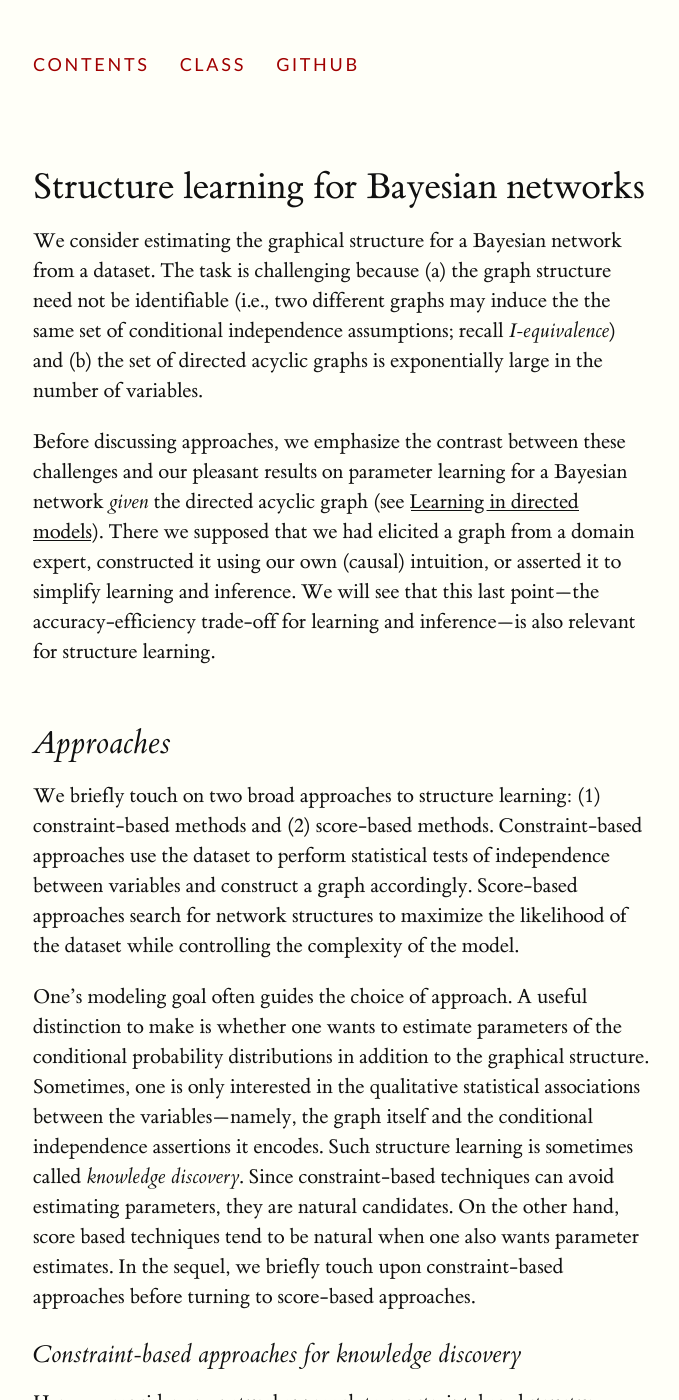
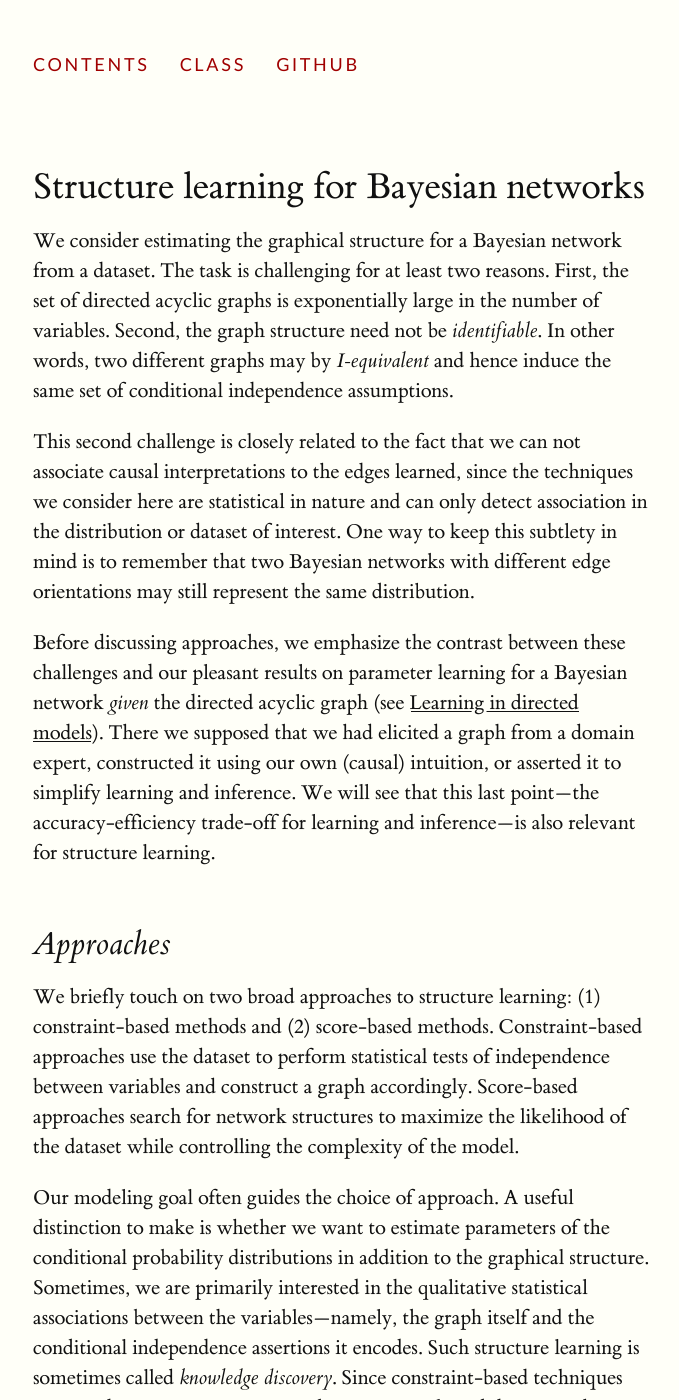
Before and after one commit to ermongroup/cs228-notes, a Jekyll site: the page built from learning/structure/index.md, in a window 1280 px wide and 1400 px high. Shown: the whole window, without its empty margins (127-806 px from the left). Built offline with Jekyll 4.4.1, drawn with Linux system fonts in a browser that asks for light colours; formulas are drawn with MathJax 3; some of the changed text lies outside the part shown.

Commit message:
add caution about causal interpretation

```diff
--- a/learning/structure/index.md
+++ b/learning/structure/index.md
@@ -4,7 +4,13 @@ title: Structure learning for Bayesian networks
 ---
 
 We consider estimating the graphical structure for a Bayesian network from a dataset.
-The task is challenging because (a) the graph structure need not be identifiable (i.e., two different graphs may induce the the same set of conditional independence assumptions; recall _I-equivalence_) and (b) the set of directed acyclic graphs is exponentially large in the number of variables.
+The task is challenging for at least two reasons.
+First, the set of directed acyclic graphs is exponentially large in the number of variables.
+Second, the graph structure need not be _identifiable_.
+In other words, two different graphs may by _I-equivalent_ and hence induce the same set of conditional independence assumptions.
+
+This second challenge is closely related to the fact that we can not associate causal interpretations to the edges learned, since the techniques we consider here are statistical in nature and can only detect association in the distribution or dataset of interest.
+One way to keep this subtlety in mind is to remember that two Bayesian networks with different edge orientations may still represent the same distribution.
 
 Before discussing approaches, we emphasize the contrast between these challenges and our pleasant results on parameter learning for a Bayesian network _given_ the directed acyclic graph (see [Learning in directed models](../directed/)).
 There we supposed that we had elicited a graph from a domain expert, constructed it using our own (causal) intuition, or asserted it to simplify learning and inference.
@@ -16,26 +22,28 @@ We briefly touch on two broad approaches to structure learning: (1) constraint-b
 Constraint-based approaches use the dataset to perform statistical tests of independence between variables and construct a graph accordingly.
 Score-based approaches search for network structures to maximize the likelihood of the dataset while controlling the complexity of the model.
 
-One's modeling goal often guides the choice of approach.
-A useful distinction to make is whether one wants to estimate parameters of the conditional probability distributions in addition to the graphical structure.
-Sometimes, one is only interested in the qualitative statistical associations between the variables---namely, the graph itself and the conditional independence assertions it encodes.
+Our modeling goal often guides the choice of approach.
+A useful distinction to make is whether we want to estimate parameters of the conditional probability distributions in addition to the graphical structure.
+Sometimes, we are primarily interested in the qualitative statistical associations between the variables---namely, the graph itself and the conditional independence assertions it encodes.
 Such structure learning is sometimes called _knowledge discovery_.
 Since constraint-based techniques can avoid estimating parameters, they are natural candidates.
-On the other hand, score based techniques tend to be natural when one also wants parameter estimates.
+On the other hand, score based techniques tend to be natural when we also want parameter estimates.
 In the sequel, we briefly touch upon constraint-based approaches before turning to score-based approaches.
 
 ### Constraint-based approaches for knowledge discovery
 
-Here we consider one natural approach to constraint-based structure learning.
-The method extends an algorithm for finding a minimal I-map to the case in which we do not know the conditional independence assertions, but can deduce them using statistical tests of independence.
+Here we briefly describe one simple and natural approach to constraint-based structure learning.
+The method extends an algorithm for finding a minimal _I_-map to the case in which we do not know the conditional independence assertions, but estimate them using statistical tests of independence.
 
-First we recall the algorithm for finding a minimal I-map.
+First we recall the algorithm for finding a minimal _I_-map.
 Suppose $$X_1, \dots, X_n$$ is an ordering of $$n$$ random variables variables satisfying a set of conditional independence assertions $$\mathcal{I}$$.
 For $$i = 1,\dots, n$$, define $$\mathbf{A}_i$$ to be a minimal subset of $$\{ X_1, \dots, X_{i-1}\}$$ satisfying
 
-$$p(X_i | X_1, \dots, X_{i-1}) = p(X_i | \mathbf{A}_i).$$
+$$
+p(X_i | X_1, \dots, X_{i-1}) = p(X_i | \mathbf{A}_i).
+$$
 
-Then the directed acyclic graph $$G$$ defined by the parent function $$\text{pa}(X_i) = A_i$$ is a minimal I-map for $$\mathcal{I}$$.
+Then the directed acyclic graph $$G$$ defined by the parent function $$\text{pa}(X_i) = A_i$$ is a minimal _I_-map for $$\mathcal{I}$$.
 
 There is a natural modification to this procedure for the case in which we have a dataset rather than a set of conditional independence assertions.
 For subsets $$\mathbf{U}$$ of $$\{X_1, \dots, X_{i-1}\}$$, the algorithm uses a hypothesis test to decide if $$X_i \perp \{X_1, \dots, X_{i-1}\} \setminus \mathbf{U} \; | \; \mathbf{U}$$.
```
